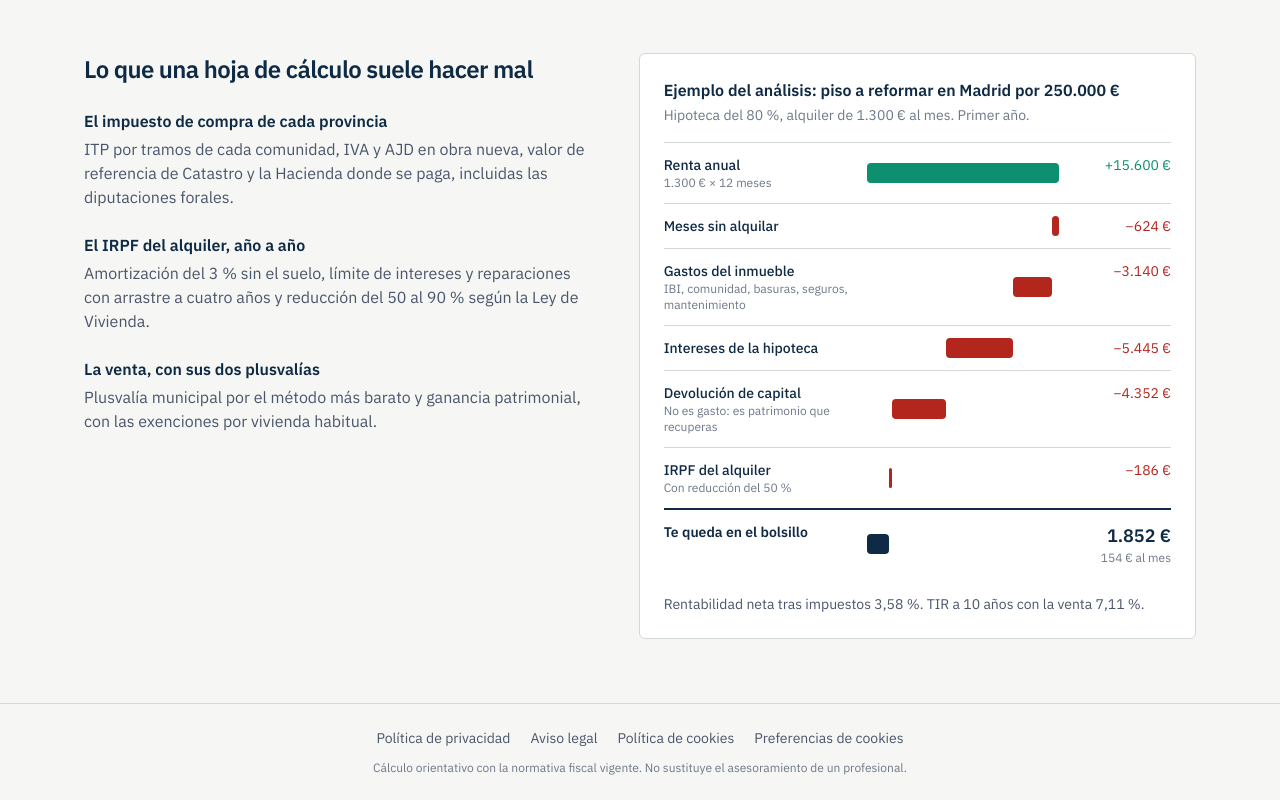
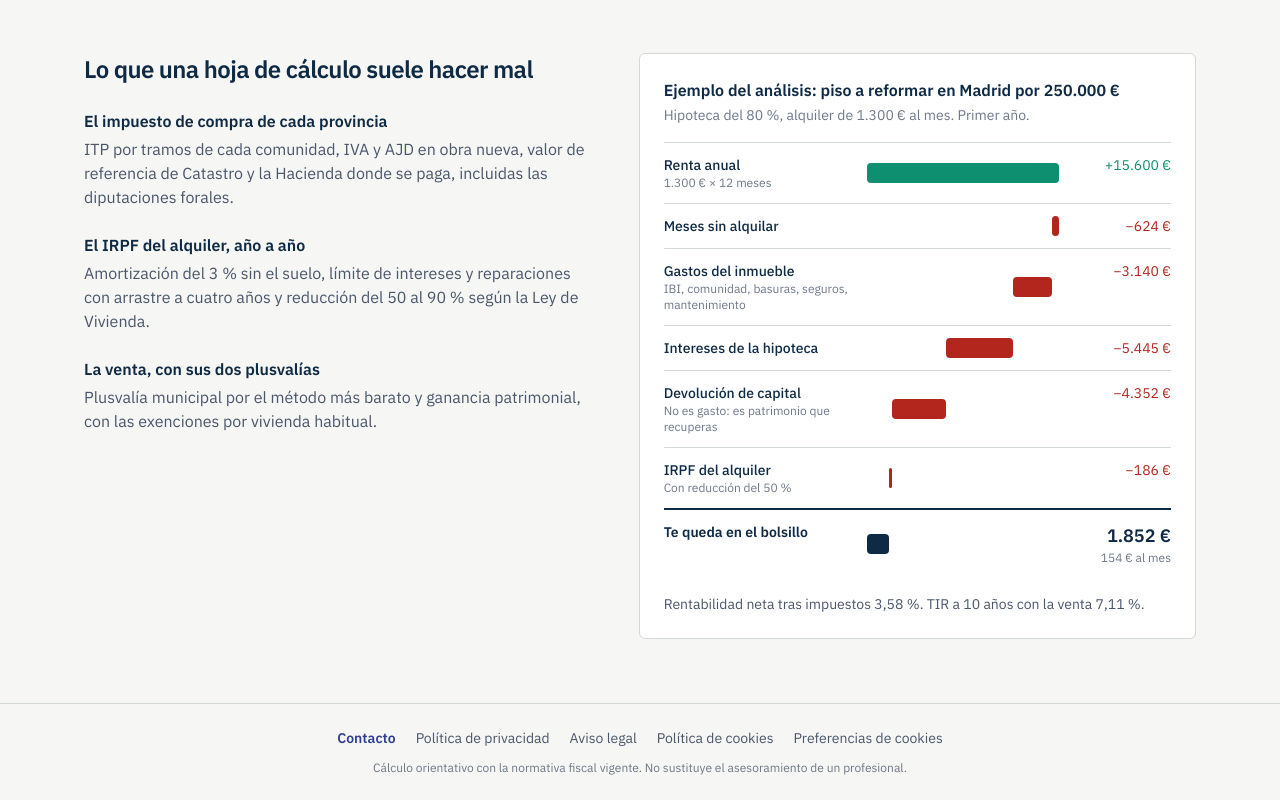
Before and after one commit to angelmartin-star/inversionz, a Next.js app: page / in a window 1280 px wide. Shown: the part 858-1658 px from the top of the page. Built offline with nearby package versions, Linux system fonts and the light colour scheme.

Commit message:
Pie de página: enlace Contacto
Co-Authored-By: Claude Opus 5.5 <noreply@anthropic.com>
Claude-Session: https://claude.ai/code/session_01Gi9S2bHrygTDEc4AgjkzB9

```diff
--- a/src/app/layout.tsx
+++ b/src/app/layout.tsx
@@ -48,6 +48,7 @@ export default function RootLayout({ children }: { children: React.ReactNode })
         <ContactFab />
         <footer className="no-print border-t border-linea py-6 text-center text-xs text-tinta-3">
           <nav aria-label="Información legal" className="mb-3 flex flex-wrap justify-center gap-x-5 gap-y-2 text-sm text-tinta-2">
+            <ContactNavLink className="cursor-pointer font-semibold text-bm-azul underline-offset-2 hover:underline" />
             {LEGAL.map((l) => (
               <a key={l.label} href={l.href} target="_blank" rel="noopener" className="underline-offset-2 hover:text-tinta hover:underline">{l.label}</a>
             ))}
```
